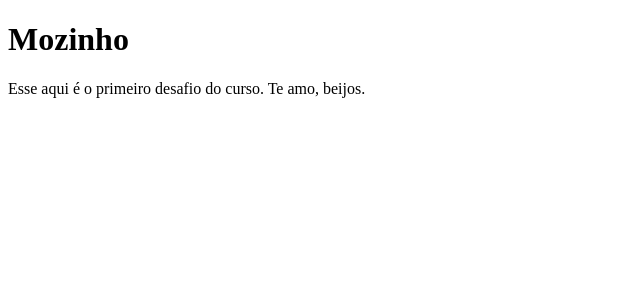
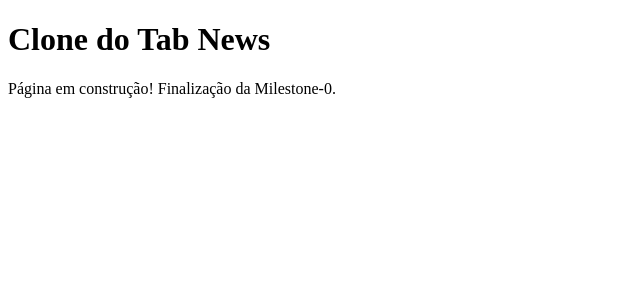
Before and after one commit to marciobueno1/clone-tabnews, a Next.js app: page / in a window 1280 px wide. Shown: the top 300 px of the page, without its empty margins (0-640 px from the left). Built offline with nearby package versions, Linux system fonts and the light colour scheme.

Commit message:
página em construção

```diff
--- a/pages/index.js
+++ b/pages/index.js
@@ -1,8 +1,8 @@
 const Home = () => {
   return (
     <>
-      <h1>Mozinho</h1>
-      <p>Esse aqui é o primeiro desafio do curso. Te amo, beijos.</p>
+      <h1>Clone do Tab News</h1>
+      <p>Página em construção! Finalização da Milestone-0.</p>
     </>
   );
 };
```
